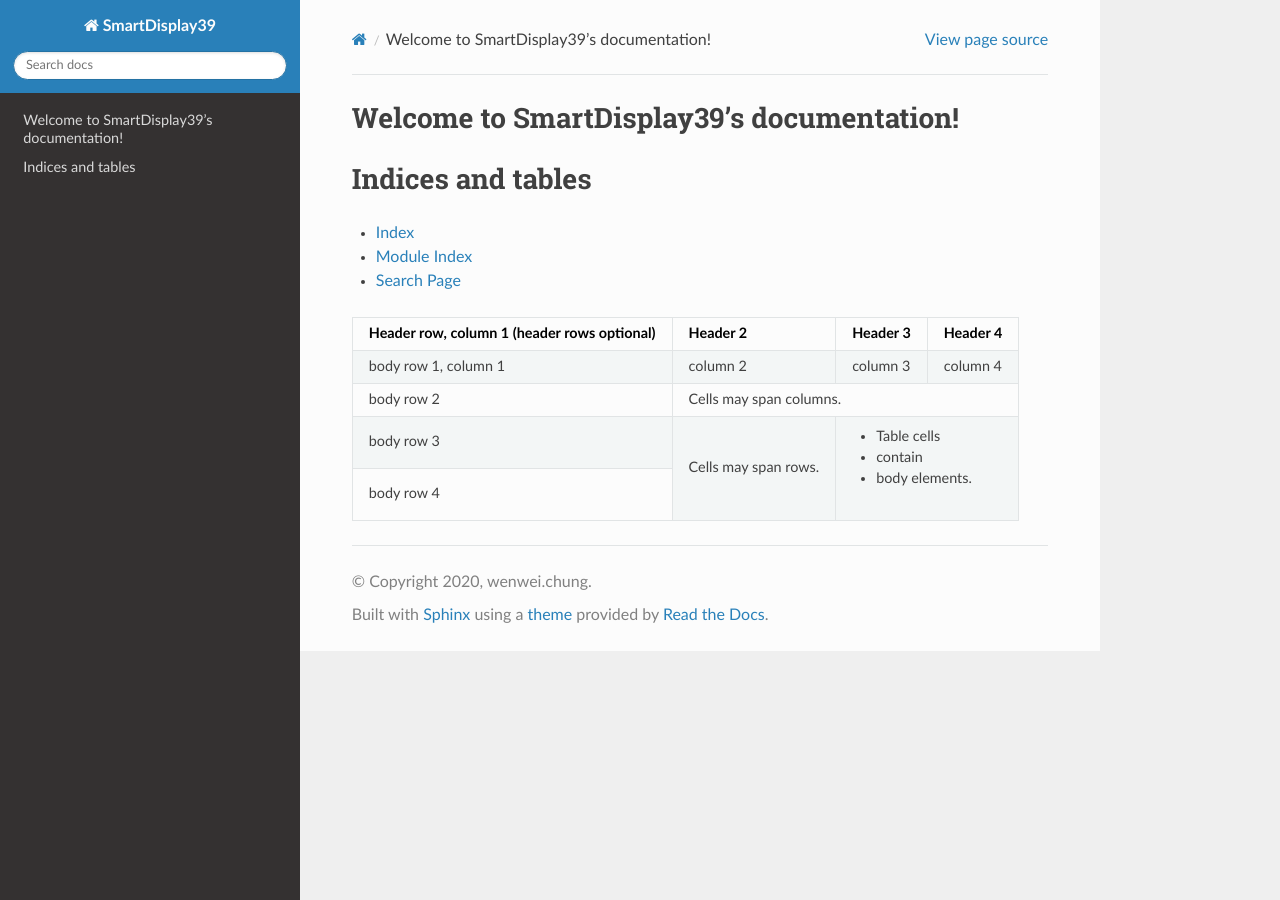
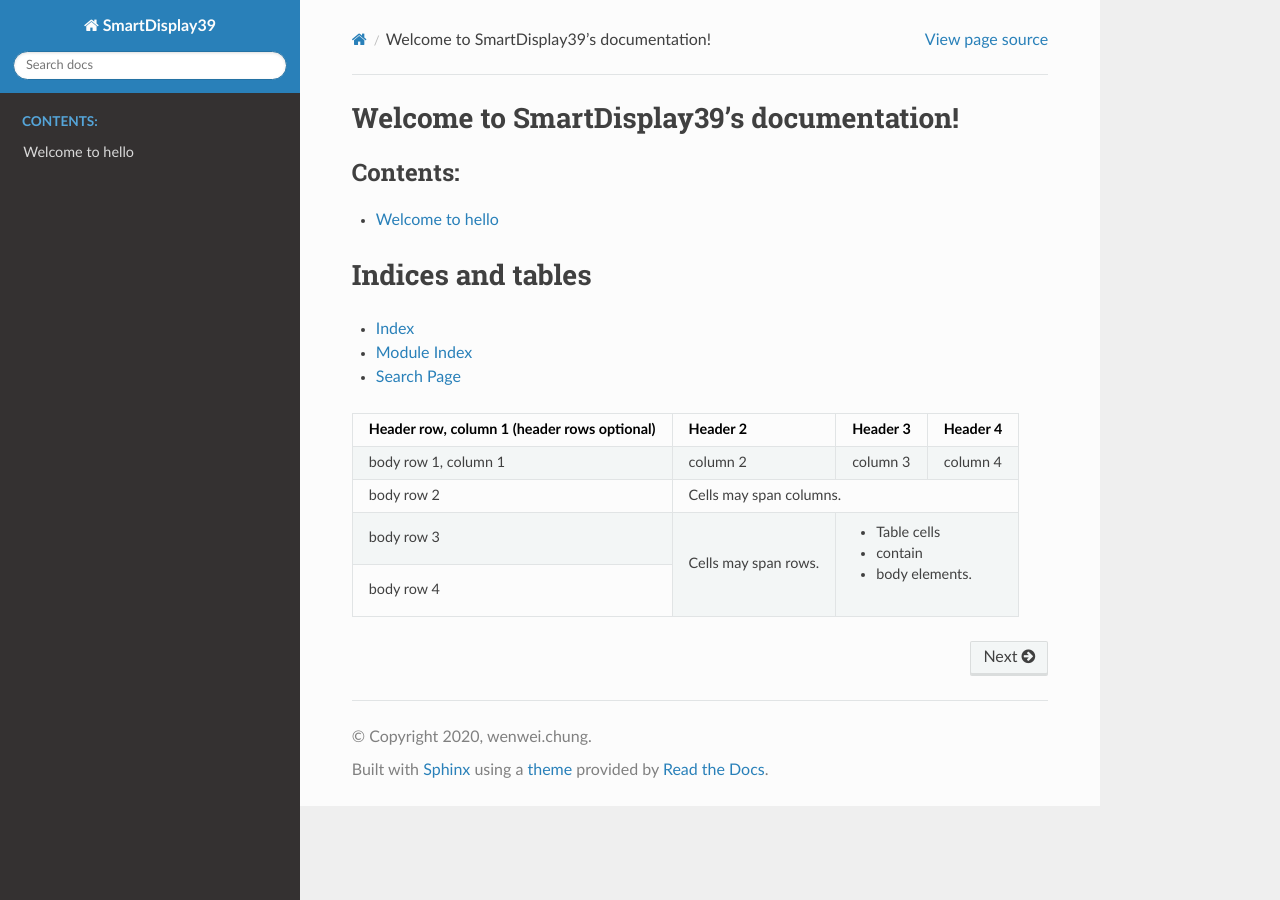
Before and after one commit to Smart-Display-Series/SmartDisplay39, a Sphinx documentation site: the page built from source/index.rst, in a window 1280 px wide. Built offline with Sphinx 7.4.7 and the Read the Docs theme 2.0.0, drawn with Linux system fonts in a browser that asks for light colours.

Commit message:
add hell.rst

```diff
--- /dev/null
+++ b/source/hell.rst
@@ -0,0 +1,2 @@
+Welcome to hello
+==========================================
--- a/source/index.rst
+++ b/source/index.rst
@@ -10,6 +10,7 @@ Welcome to SmartDisplay39's documentation!
    :maxdepth: 2
    :caption: Contents:
 
+   hell
 
 
 Indices and tables
```
Also changed, not shown: 12 other files.
